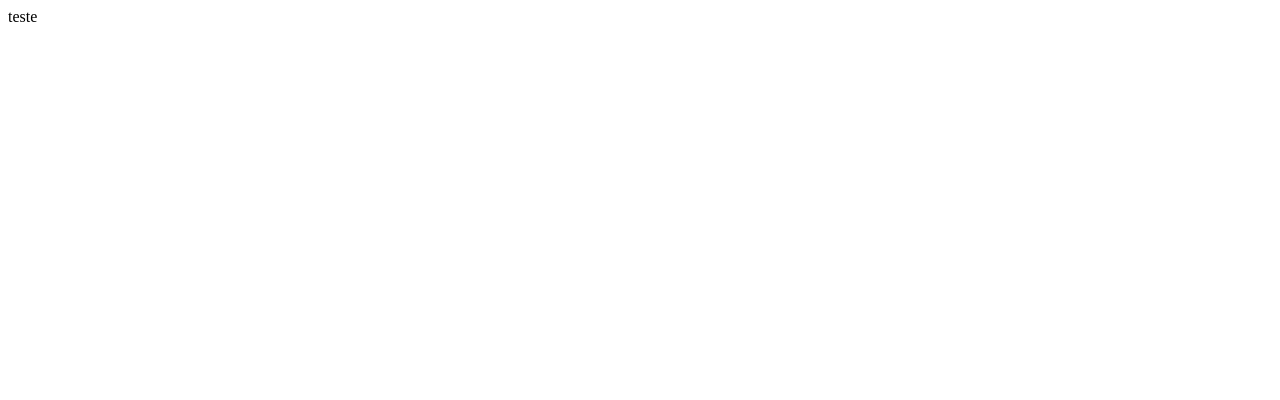
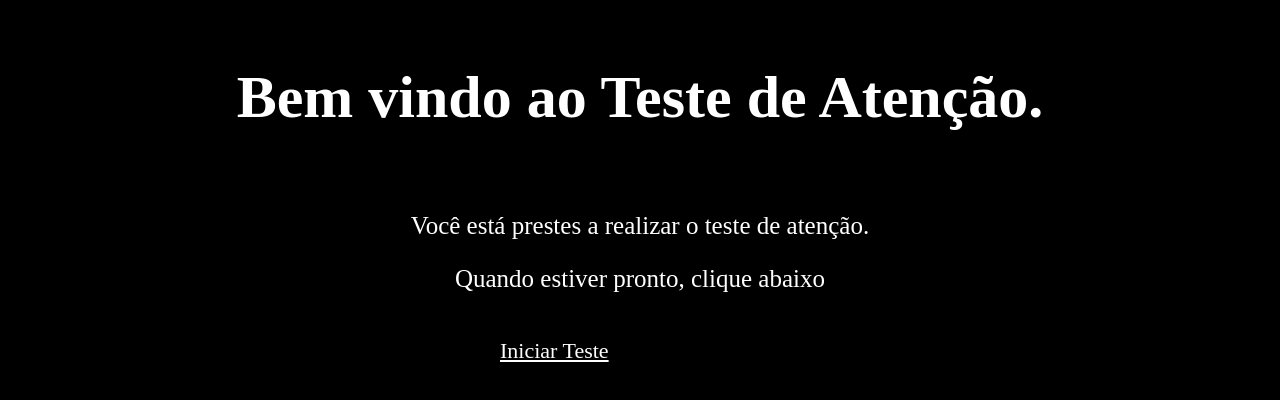
Before and after one commit to gabrielveeloso/eyetracker, a plain HTML site: page teste.html in a window 1280 px wide. Drawn offline with Linux system fonts and the light colour scheme.

Commit message:
HTML finalizado

```diff
--- /dev/null
+++ b/final.css
@@ -0,0 +1,19 @@
+body{
+    background-color: black;
+}
+header{
+    color: white;
+    text-align: center;
+    font-size: 30px;
+    padding: 15px;
+}
+
+p{
+    color: white;
+    text-align: center;
+    font-size: 25px;
+}
+
+p{
+    padding-bottom: 20px;
+}
--- /dev/null
+++ b/img1.css
@@ -0,0 +1,12 @@
+.img1{
+    padding-top: 15px;
+    width: 100%;
+    height: auto;
+}
+
+a{
+    position: absolute;
+    left: 500px;
+    color: black;
+    font-size: 15px;
+}
--- /dev/null
+++ b/img2.css
@@ -0,0 +1,12 @@
+.img2{
+    padding-left: 10%;
+    width: auto;
+    height: 100%;
+}
+
+a{
+    position: absolute;
+    left: 500px;
+    color: black;
+    font-size: 15px;
+}
--- /dev/null
+++ b/img3.css
@@ -0,0 +1,12 @@
+.img3{
+    padding-left: 7%;
+    width: auto;
+    height: 100%;
+}
+
+a{
+    position: absolute;
+    left: 500px;
+    color: black;
+    font-size: 15px;
+}
--- /dev/null
+++ b/img4.css
@@ -0,0 +1,11 @@
+.img4{
+    width: 100%;
+    height: auto;
+}
+
+a{
+    position: absolute;
+    left: 500px;
+    color: black;
+    font-size: 15px;
+}
--- /dev/null
+++ b/img5.css
@@ -0,0 +1,11 @@
+.img5{
+    width: 100%;
+    height: auto;
+}
+
+a{
+    position: absolute;
+    left: 500px;
+    color: black;
+    font-size: 15px;
+}
--- /dev/null
+++ b/style.css
@@ -0,0 +1,26 @@
+body{
+    background-color: black;
+}
+header{
+    color: white;
+    text-align: center;
+    font-size: 30px;
+    padding: 15px;
+}
+
+p{
+    color: white;
+    text-align: center;
+    font-size: 25px;
+}
+
+.chamada{
+    padding-bottom: 20px;
+}
+
+a{
+    position: absolute;
+    left: 500px;
+    color: white;
+    font-size: 22px;
+}
--- a/teste.html
+++ b/teste.html
@@ -1 +1,18 @@
-<p> teste </p>
+<html>
+    <head>
+        <title>Teste de Atenção</title>
+        <link rel="stylesheet" href="style.css">
+    </head>
+
+    <body>
+        <header>
+            <h1>Bem vindo ao Teste de Atenção.</h1>
+        </header>
+        <div class="chamada">
+            <p>Você está prestes a realizar o teste de atenção.</p>
+            <p>Quando estiver pronto, clique abaixo</p>
+        </div>
+        <a href="img1.html">Iniciar Teste</a>
+    </body>
+
+</html>
```
Also changed, not shown: final.html (added, +14 -0 lines), img1.html (added, +11 -0 lines), img2.html (added, +11 -0 lines), img3.html (added, +11 -0 lines), img4.html (added, +11 -0 lines), img5.html (added, +11 -0 lines), img1.jpg (added), img2.jpg (added), img3.jpg (added), img4.jpg (added), img5.jpg (added).
